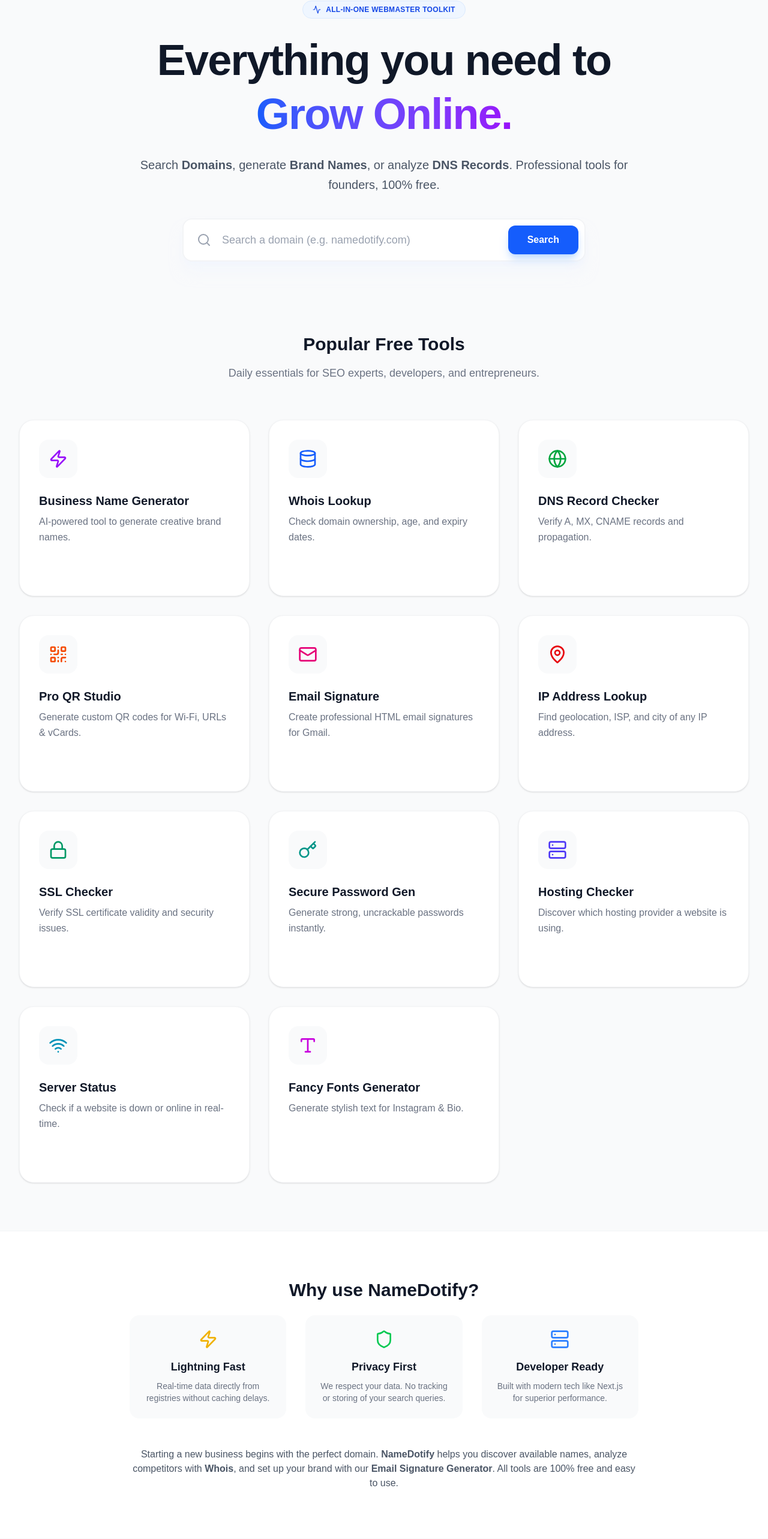
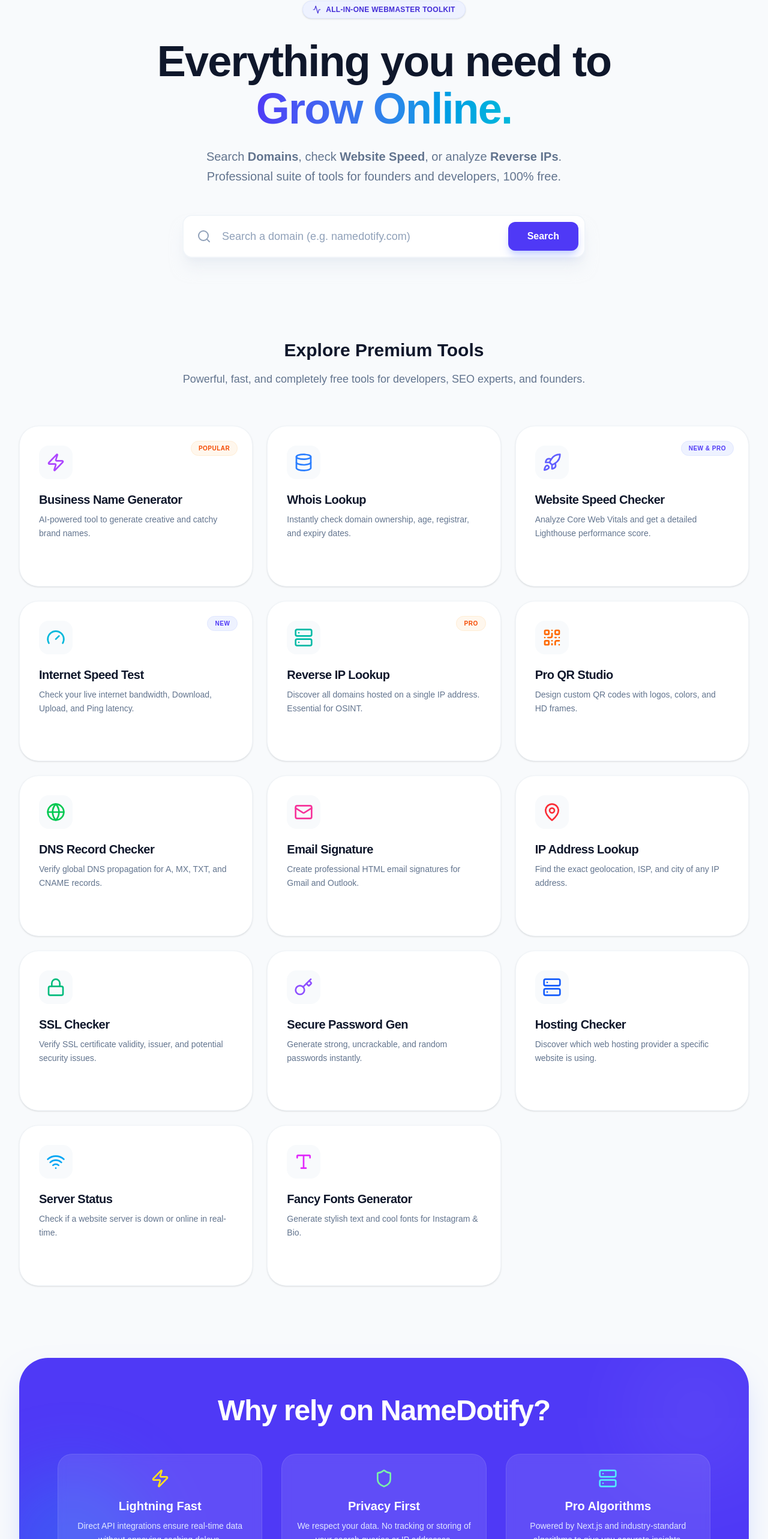
Before and after one commit to ashishjacob786/namedotify, a Next.js app: page / in a window 1280 px wide. Shown: the part 176-2742 px from the top of the page at 60% size. Built offline with nearby package versions, Linux system fonts and the light colour scheme.

Commit message:
Added Speed Test Tool

```diff
--- a/src/app/page.js
+++ b/src/app/page.js
@@ -1,7 +1,11 @@
 "use client";
 import React, { useState } from 'react';
 import Link from 'next/link';
-import { Search, Globe, Server, Shield, Activity, Database, Zap, Loader2, CheckCircle, XCircle, ArrowRight, QrCode, Mail, MapPin, Lock, Key, Type, Wifi } from 'lucide-react';
+import {
+  Search, Globe, Server, Shield, Activity, Database, Zap, Loader2,
+  CheckCircle, XCircle, ArrowRight, QrCode, Mail, MapPin, Lock,
+  Key, Type, Wifi, Gauge, Rocket
+} from 'lucide-react';
 
 export default function HomePage() {
   const [input, setInput] = useState('');
@@ -21,7 +25,6 @@ export default function HomePage() {
     }
   };
 
-  // ✅ Domain Search Simulation
   const tlds = ['.com', '.net', '.org', '.io', '.co', '.ai'];
 
   const checkDomain = async () => {
@@ -29,6 +32,7 @@ export default function HomePage() {
     setLoading(true);
     setResults([]);
 
+    // Simulate domain search
     setTimeout(() => {
         const cleanKeyword = input.replace(/[^a-zA-Z0-9-]/g, '').toLowerCase();
         const domainsToCheck = input.includes('.') ? [input] : tlds.map(tld => `${cleanKeyword}${tld}`);
@@ -44,112 +48,134 @@ export default function HomePage() {
     }, 1000);
   };
 
-  // ✅ ALL 11 TOOLS LIST (Added Fonts, SSL, IP, Hosting, etc.)
+  // ✅ UPDATED TOOLS LIST (14 Tools Total)
   const tools = [
     {
       name: 'Business Name Generator',
-      icon: <Zap className="w-8 h-8 text-purple-600" />,
-      desc: 'AI-powered tool to generate creative brand names.',
-      link: '/generator'
+      icon: <Zap className="w-8 h-8 text-purple-500" />,
+      desc: 'AI-powered tool to generate creative and catchy brand names.',
+      link: '/generator',
+      badge: 'Popular'
     },
     {
       name: 'Whois Lookup',
-      icon: <Database className="w-8 h-8 text-blue-600" />,
-      desc: 'Check domain ownership, age, and expiry dates.',
+      icon: <Database className="w-8 h-8 text-blue-500" />,
+      desc: 'Instantly check domain ownership, age, registrar, and expiry dates.',
       link: '/whois'
     },
     {
+      name: 'Website Speed Checker',
+      icon: <Rocket className="w-8 h-8 text-indigo-500" />,
+      desc: 'Analyze Core Web Vitals and get a detailed Lighthouse performance score.',
+      link: '/website-speed',
+      badge: 'New & Pro'
+    },
+    {
+      name: 'Internet Speed Test',
+      icon: <Gauge className="w-8 h-8 text-cyan-500" />,
+      desc: 'Check your live internet bandwidth, Download, Upload, and Ping latency.',
+      link: '/speed-test',
+      badge: 'New'
+    },
+    {
+      name: 'Reverse IP Lookup',
+      icon: <Server className="w-8 h-8 text-teal-500" />,
+      desc: 'Discover all domains hosted on a single IP address. Essential for OSINT.',
+      link: '/reverse-ip',
+      badge: 'Pro'
+    },
+    {
+      name: 'Pro QR Studio',
+      icon: <QrCode className="w-8 h-8 text-orange-500" />,
+      desc: 'Design custom QR codes with logos, colors, and HD frames.',
+      link: '/qrcode'
+    },
+    {
       name: 'DNS Record Checker',
-      icon: <Globe className="w-8 h-8 text-green-600" />,
-      desc: 'Verify A, MX, CNAME records and propagation.',
+      icon: <Globe className="w-8 h-8 text-green-500" />,
+      desc: 'Verify global DNS propagation for A, MX, TXT, and CNAME records.',
       link: '/dns'
     },
     {
-      name: 'Pro QR Studio',
-      icon: <QrCode className="w-8 h-8 text-orange-600" />,
-      desc: 'Generate custom QR codes for Wi-Fi, URLs & vCards.',
-      link: '/qrcode'
-    },
-    {
       name: 'Email Signature',
-      icon: <Mail className="w-8 h-8 text-pink-600" />,
-      desc: 'Create professional HTML email signatures for Gmail.',
+      icon: <Mail className="w-8 h-8 text-pink-500" />,
+      desc: 'Create professional HTML email signatures for Gmail and Outlook.',
       link: '/signature'
     },
     {
       name: 'IP Address Lookup',
-      icon: <MapPin className="w-8 h-8 text-red-600" />,
-      desc: 'Find geolocation, ISP, and city of any IP address.',
+      icon: <MapPin className="w-8 h-8 text-red-500" />,
+      desc: 'Find the exact geolocation, ISP, and city of any IP address.',
       link: '/ip'
     },
     {
       name: 'SSL Checker',
-      icon: <Lock className="w-8 h-8 text-emerald-600" />,
-      desc: 'Verify SSL certificate validity and security issues.',
+      icon: <Lock className="w-8 h-8 text-emerald-500" />,
+      desc: 'Verify SSL certificate validity, issuer, and potential security issues.',
       link: '/ssl'
     },
     {
       name: 'Secure Password Gen',
-      icon: <Key className="w-8 h-8 text-teal-600" />,
-      desc: 'Generate strong, uncrackable passwords instantly.',
+      icon: <Key className="w-8 h-8 text-violet-500" />,
+      desc: 'Generate strong, uncrackable, and random passwords instantly.',
       link: '/password'
     },
     {
       name: 'Hosting Checker',
-      icon: <Server className="w-8 h-8 text-indigo-600" />,
-      desc: 'Discover which hosting provider a website is using.',
+      icon: <Server className="w-8 h-8 text-blue-600" />,
+      desc: 'Discover which web hosting provider a specific website is using.',
       link: '/hosting'
     },
     {
       name: 'Server Status',
-      icon: <Wifi className="w-8 h-8 text-cyan-600" />,
-      desc: 'Check if a website is down or online in real-time.',
+      icon: <Wifi className="w-8 h-8 text-sky-500" />,
+      desc: 'Check if a website server is down or online in real-time.',
       link: '/status'
     },
     {
       name: 'Fancy Fonts Generator',
-      icon: <Type className="w-8 h-8 text-fuchsia-600" />,
-      desc: 'Generate stylish text for Instagram & Bio.',
-      link: 'https://namedotify.com/fonts-generator' // ✅ External Link Added
+      icon: <Type className="w-8 h-8 text-fuchsia-500" />,
+      desc: 'Generate stylish text and cool fonts for Instagram & Bio.',
+      link: 'https://namedotify.com/fonts-generator'
     },
   ];
 
   return (
-    // ✅ FIX: 'pt-28' added to prevent Navbar overlap
-    <div className="min-h-screen bg-gray-50 text-gray-900 font-sans pb-20 pt-28">
+    <div className="min-h-screen bg-[#f8fafc] text-slate-800 font-sans pb-20 pt-28">
 
       {/* Client SEO Tags */}
-      <title>NameDotify | Free Webmaster Tools, Whois, DNS & More</title>
-      <meta name="description" content="Access 10+ free webmaster tools: Whois Lookup, AI Name Generator, DNS Checker, QR Code Creator, and more." />
+      <title>NameDotify | Free Webmaster Tools, Whois, Speed Test & More</title>
+      <meta name="description" content="Access 14+ free premium web tools: Whois Lookup, Website Speed Checker, Reverse IP, AI Name Generator, QR Studio, and more." />
 
       {/* Schema Injection */}
       <script type="application/ld+json" dangerouslySetInnerHTML={{ __html: JSON.stringify(jsonLd) }} />
 
       {/* --- HERO SECTION --- */}
-      <section className="max-w-7xl mx-auto px-4 sm:px-6 lg:px-8 mb-20">
+      <section className="max-w-7xl mx-auto px-4 sm:px-6 lg:px-8 mb-24">
         <div className="text-center max-w-4xl mx-auto">
 
-          <div className="inline-flex items-center px-4 py-1.5 rounded-full bg-blue-50 text-blue-700 text-xs font-bold uppercase tracking-wide mb-6 border border-blue-100">
+          <div className="inline-flex items-center px-4 py-1.5 rounded-full bg-indigo-50 text-indigo-700 text-xs font-bold uppercase tracking-wide mb-8 border border-indigo-100 shadow-sm animate-in fade-in slide-in-from-top-4">
             <Activity size={14} className="mr-2" /> All-in-One Webmaster Toolkit
           </div>
 
-          <h1 className="text-5xl md:text-7xl font-extrabold text-gray-900 tracking-tight mb-6 leading-tight">
-            Everything you need to <span className="text-transparent bg-clip-text bg-gradient-to-r from-blue-600 to-purple-600">Grow Online.</span>
+          <h1 className="text-5xl md:text-7xl font-extrabold text-slate-900 tracking-tight mb-6 leading-[1.1] animate-in fade-in slide-in-from-bottom-4 duration-500">
+            Everything you need to <br className="hidden md:block" />
+            <span className="text-transparent bg-clip-text bg-gradient-to-r from-indigo-600 to-cyan-500">Grow Online.</span>
           </h1>
 
-          <p className="text-xl text-gray-600 mb-10 leading-relaxed">
-            Search <strong>Domains</strong>, generate <strong>Brand Names</strong>, or analyze <strong>DNS Records</strong>.
-            Professional tools for founders, 100% free.
+          <p className="text-xl text-slate-500 mb-12 leading-relaxed max-w-2xl mx-auto animate-in fade-in slide-in-from-bottom-6 duration-700">
+            Search <strong>Domains</strong>, check <strong>Website Speed</strong>, or analyze <strong>Reverse IPs</strong>.
+            Professional suite of tools for founders and developers, 100% free.
           </p>
 
-          {/* SEARCH BAR */}
-          <div className="relative max-w-2xl mx-auto mb-12 group">
+          {/* DOMAIN SEARCH BAR */}
+          <div className="relative max-w-2xl mx-auto group z-20 animate-in fade-in zoom-in-95 duration-500">
             <div className="absolute inset-y-0 left-0 pl-6 flex items-center pointer-events-none">
-              <Search className="h-6 w-6 text-gray-400 group-focus-within:text-blue-500 transition" />
+              <Search className="h-6 w-6 text-slate-400 group-focus-within:text-indigo-500 transition" />
             </div>
             <input
               type="text"
-              className="block w-full pl-16 pr-36 py-5 bg-white border-2 border-gray-100 rounded-2xl shadow-xl shadow-blue-50/50 focus:ring-4 focus:ring-blue-50 focus:border-blue-500 focus:outline-none text-lg transition placeholder-gray-400"
+              className="block w-full pl-16 pr-36 py-5 bg-white border-2 border-slate-100 rounded-2xl shadow-xl shadow-slate-200/50 focus:ring-4 focus:ring-indigo-50 focus:border-indigo-500 focus:outline-none text-lg transition placeholder-slate-400"
               placeholder="Search a domain (e.g. namedotify.com)"
               value={input}
               onChange={(e) => setInput(e.target.value)}
@@ -158,7 +184,7 @@ export default function HomePage() {
             <button
               onClick={checkDomain}
               disabled={loading}
-              className="absolute right-3 top-3 bottom-3 bg-blue-600 text-white px-8 rounded-xl font-bold hover:bg-blue-700 transition flex items-center gap-2 disabled:opacity-70 shadow-lg shadow-blue-200"
+              className="absolute right-3 top-3 bottom-3 bg-indigo-600 text-white px-8 rounded-xl font-bold hover:bg-indigo-700 transition flex items-center gap-2 disabled:opacity-70 shadow-lg shadow-indigo-200 active:scale-95"
             >
               {loading ? <Loader2 className="animate-spin h-5 w-5" /> : 'Search'}
             </button>
@@ -166,36 +192,36 @@ export default function HomePage() {
 
           {/* SEARCH RESULTS */}
           {results.length > 0 && (
-            <div className="max-w-2xl mx-auto space-y-3 animate-in fade-in slide-in-from-bottom-4 duration-500 text-left">
-                <div className="flex justify-between items-center mb-2 px-2">
-                    <span className="text-sm font-bold text-gray-500 uppercase tracking-wider">Availability Results</span>
-                    <button onClick={() => setResults([])} className="text-xs font-bold text-red-500 hover:text-red-600 bg-red-50 px-3 py-1 rounded-full">CLEAR</button>
+            <div className="max-w-2xl mx-auto space-y-3 mt-8 animate-in fade-in slide-in-from-top-4 duration-300 text-left relative z-10">
+                <div className="flex justify-between items-center mb-3 px-2">
+                    <span className="text-sm font-bold text-slate-500 uppercase tracking-wider">Availability Results</span>
+                    <button onClick={() => setResults([])} className="text-xs font-bold text-red-500 hover:text-red-600 bg-red-50 px-3 py-1 rounded-full transition hover:bg-red-100">CLEAR</button>
                 </div>
                 {results.map((item, index) => (
                 <div
                     key={index}
-                    className={`p-4 rounded-2xl border flex items-center justify-between transition-all duration-200 ${
+                    className={`p-4 rounded-2xl border flex flex-col sm:flex-row items-center justify-between gap-4 transition-all duration-200 ${
                         item.status === 'available'
                         ? 'bg-emerald-50 border-emerald-100 shadow-sm'
-                        : 'bg-white border-gray-100 opacity-60'
+                        : 'bg-white border-slate-100 opacity-75'
                     }`}
                 >
-                    <div className="flex items-center gap-4">
+                    <div className="flex items-center gap-4 w-full sm:w-auto">
                         {item.status === 'available' ? (
-                        <div className="bg-emerald-100 p-2 rounded-full">
+                            <div className="bg-emerald-100 p-2 rounded-full flex-shrink-0">
                                 <CheckCircle className="h-5 w-5 text-emerald-600" />
                             </div>
                         ) : (
-                        <div className="bg-gray-100 p-2 rounded-full">
-                            <XCircle className="h-5 w-5 text-gray-500" />
+                            <div className="bg-slate-100 p-2 rounded-full flex-shrink-0">
+                                <XCircle className="h-5 w-5 text-slate-400" />
                             </div>
                         )}
                         <div>
-                        <p className={`font-bold text-lg tracking-tight ${item.status === 'available' ? 'text-gray-900' : 'text-gray-500 line-through'}`}>
+                            <p className={`font-bold text-lg tracking-tight ${item.status === 'available' ? 'text-slate-900' : 'text-slate-500 line-through'}`}>
                                 {item.domain}
                             </p>
-                        <p className={`text-xs font-bold uppercase ${item.status === 'available' ? 'text-emerald-600' : 'text-gray-400'}`}>
-                            {item.status === 'available' ? 'Available' : 'Taken'}
+                            <p className={`text-xs font-bold uppercase ${item.status === 'available' ? 'text-emerald-600' : 'text-slate-400'}`}>
+                                {item.status === 'available' ? 'Available to Register' : 'Already Taken'}
                             </p>
                         </div>
                     </div>
@@ -204,12 +230,12 @@ export default function HomePage() {
                         <a
                             href={`https://www.hostinger.com/web-hosting?domain=${item.domain}`}
                             target="_blank"
-                        className="bg-emerald-600 text-white px-5 py-2.5 rounded-xl font-bold hover:bg-emerald-700 text-sm flex items-center gap-2 shadow-lg shadow-emerald-200 transition hover:-translate-y-0.5"
+                            className="bg-emerald-600 text-white w-full sm:w-auto px-6 py-2.5 rounded-xl font-bold hover:bg-emerald-700 text-sm flex items-center justify-center gap-2 shadow-lg shadow-emerald-200 transition hover:-translate-y-0.5"
                         >
                             Buy ${item.price} <ArrowRight size={16}/>
                         </a>
                     ) : (
-                    <Link href={`/whois?domain=${item.domain}`} className="text-sm font-bold text-gray-500 hover:text-blue-600 px-4 py-2 hover:bg-gray-100 rounded-xl transition">
+                        <Link href={`/whois?domain=${item.domain}`} className="text-sm font-bold w-full sm:w-auto text-center text-slate-500 hover:text-indigo-600 px-4 py-2.5 bg-slate-50 hover:bg-indigo-50 rounded-xl transition border border-slate-100">
                             Check Whois
                         </Link>
                     )}
@@ -221,25 +247,35 @@ export default function HomePage() {
       </section>
 
       {/* --- ALL TOOLS GRID SECTION --- */}
-      <section className="max-w-7xl mx-auto px-4 sm:px-6 lg:px-8 py-10">
+      <section className="max-w-7xl mx-auto px-4 sm:px-6 lg:px-8 py-10 relative">
         <div className="text-center mb-16">
-            <h2 className="text-3xl font-bold text-gray-900 mb-4">Popular Free Tools</h2>
-            <p className="text-gray-500 max-w-2xl mx-auto text-lg">Daily essentials for SEO experts, developers, and entrepreneurs.</p>
+            <h2 className="text-3xl font-black text-slate-900 mb-4">Explore Premium Tools</h2>
+            <p className="text-slate-500 max-w-2xl mx-auto text-lg">Powerful, fast, and completely free tools for developers, SEO experts, and founders.</p>
         </div>
 
-        <div className="grid grid-cols-1 md:grid-cols-2 lg:grid-cols-3 gap-8">
+        <div className="grid grid-cols-1 md:grid-cols-2 lg:grid-cols-3 gap-6">
           {tools.map((tool, index) => (
             <Link key={index} href={tool.link} className="block group h-full">
-                <div className="bg-white p-8 rounded-3xl border border-gray-100 shadow-sm hover:shadow-xl hover:border-blue-100 transition duration-300 h-full flex flex-col items-start gap-4 relative overflow-hidden group-hover:-translate-y-1">
-                    <div className="w-16 h-16 bg-gray-50 rounded-2xl flex items-center justify-center mb-2 group-hover:scale-110 transition duration-300">
+                <div className="bg-white p-6 md:p-8 rounded-[2rem] border border-slate-100 shadow-sm hover:shadow-xl hover:shadow-indigo-100/50 hover:border-indigo-100 transition duration-300 h-full flex flex-col items-start relative overflow-hidden group-hover:-translate-y-1">
+
+                    {/* Badge */}
+                    {tool.badge && (
+                        <span className={`absolute top-6 right-6 px-3 py-1 rounded-full text-[10px] font-black uppercase tracking-wider ${
+                            tool.badge.includes('New') ? 'bg-indigo-50 text-indigo-600 border border-indigo-100' : 'bg-orange-50 text-orange-600 border border-orange-100'
+                        }`}>
+                            {tool.badge}
+                        </span>
+                    )}
+
+                    <div className="w-14 h-14 bg-slate-50 rounded-2xl flex items-center justify-center mb-5 group-hover:scale-110 group-hover:bg-indigo-50 transition duration-300">
                         {tool.icon}
                     </div>
-                    <div>
-                        <h3 className="text-xl font-bold text-gray-900 mb-2 group-hover:text-blue-600 transition">{tool.name}</h3>
-                        <p className="text-gray-500 leading-relaxed">{tool.desc}</p>
-                    </div>
-                    <div className="mt-auto pt-4 flex items-center text-sm font-bold text-blue-600 opacity-0 group-hover:opacity-100 transition duration-300 transform translate-y-2 group-hover:translate-y-0">
-                        Open Tool <ArrowRight size={16} className="ml-1" />
+
+                    <h3 className="text-xl font-bold text-slate-900 mb-2 group-hover:text-indigo-600 transition tracking-tight">{tool.name}</h3>
+                    <p className="text-slate-500 text-sm leading-relaxed mb-6">{tool.desc}</p>
+
+                    <div className="mt-auto flex items-center text-sm font-bold text-indigo-600 opacity-0 group-hover:opacity-100 transition duration-300 transform translate-y-2 group-hover:translate-y-0">
+                        Launch Tool <ArrowRight size={16} className="ml-1" />
                     </div>
                 </div>
             </Link>
@@ -248,34 +284,30 @@ export default function HomePage() {
       </section>
 
       {/* --- SEO CONTENT SECTION --- */}
-      <section className="bg-white border-t border-gray-100 py-20 mt-10">
-        <div className="max-w-4xl mx-auto px-6 prose prose-blue prose-lg">
-            <h2 className="text-3xl font-bold text-gray-900 mb-6 text-center">Why use NameDotify?</h2>
+      <section className="max-w-7xl mx-auto px-4 sm:px-6 lg:px-8 mt-20 mb-10">
+        <div className="bg-indigo-600 rounded-[3rem] p-10 md:p-16 text-center shadow-2xl shadow-indigo-200 relative overflow-hidden">
+            {/* Background design elements */}
+            <div className="absolute top-0 right-0 -mt-10 -mr-10 w-64 h-64 bg-white opacity-5 rounded-full blur-3xl"></div>
+            <div className="absolute bottom-0 left-0 -mb-10 -ml-10 w-64 h-64 bg-cyan-400 opacity-20 rounded-full blur-3xl"></div>
 
-            <div className="grid grid-cols-1 md:grid-cols-3 gap-8 not-prose text-center">
-                <div className="p-6 bg-gray-50 rounded-2xl">
-                    <div className="flex justify-center mb-4"><Zap className="text-yellow-500" size={32}/></div>
-                    <h3 className="font-bold text-lg mb-2">Lightning Fast</h3>
-                    <p className="text-gray-500 text-sm">Real-time data directly from registries without caching delays.</p>
+            <h2 className="text-3xl md:text-5xl font-black text-white mb-6 relative z-10 tracking-tight">Why rely on NameDotify?</h2>
+
+            <div className="grid grid-cols-1 md:grid-cols-3 gap-8 text-center relative z-10 mt-12">
+                <div className="p-6 bg-white/10 backdrop-blur-sm rounded-3xl border border-white/10">
+                    <div className="flex justify-center mb-4"><Zap className="text-yellow-300" size={32}/></div>
+                    <h3 className="font-bold text-white text-xl mb-2">Lightning Fast</h3>
+                    <p className="text-indigo-100 text-sm leading-relaxed">Direct API integrations ensure real-time data without annoying caching delays.</p>
                 </div>
-                <div className="p-6 bg-gray-50 rounded-2xl">
-                    <div className="flex justify-center mb-4"><Shield className="text-green-500" size={32}/></div>
-                    <h3 className="font-bold text-lg mb-2">Privacy First</h3>
-                    <p className="text-gray-500 text-sm">We respect your data. No tracking or storing of your search queries.</p>
+                <div className="p-6 bg-white/10 backdrop-blur-sm rounded-3xl border border-white/10">
+                    <div className="flex justify-center mb-4"><Shield className="text-green-300" size={32}/></div>
+                    <h3 className="font-bold text-white text-xl mb-2">Privacy First</h3>
+                    <p className="text-indigo-100 text-sm leading-relaxed">We respect your data. No tracking or storing of your search queries or IP addresses.</p>
                 </div>
-                <div className="p-6 bg-gray-50 rounded-2xl">
-                    <div className="flex justify-center mb-4"><Server className="text-blue-500" size={32}/></div>
-                    <h3 className="font-bold text-lg mb-2">Developer Ready</h3>
-                    <p className="text-gray-500 text-sm">Built with modern tech like Next.js for superior performance.</p>
+                <div className="p-6 bg-white/10 backdrop-blur-sm rounded-3xl border border-white/10">
+                    <div className="flex justify-center mb-4"><Server className="text-cyan-300" size={32}/></div>
+                    <h3 className="font-bold text-white text-xl mb-2">Pro Algorithms</h3>
+                    <p className="text-indigo-100 text-sm leading-relaxed">Powered by Next.js and industry-standard algorithms to give you accurate insights.</p>
                 </div>
-            </div>
-
-            <div className="mt-12 text-gray-600 text-center">
-                <p>
-                    Starting a new business begins with the perfect domain. <strong>NameDotify</strong> helps you discover available names,
-                    analyze competitors with <strong>Whois</strong>, and set up your brand with our <strong>Email Signature Generator</strong>.
-                    All tools are 100% free and easy to use.
-                </p>
             </div>
         </div>
       </section>
```
Lines whose indentation alone changed are shown as unchanged.
